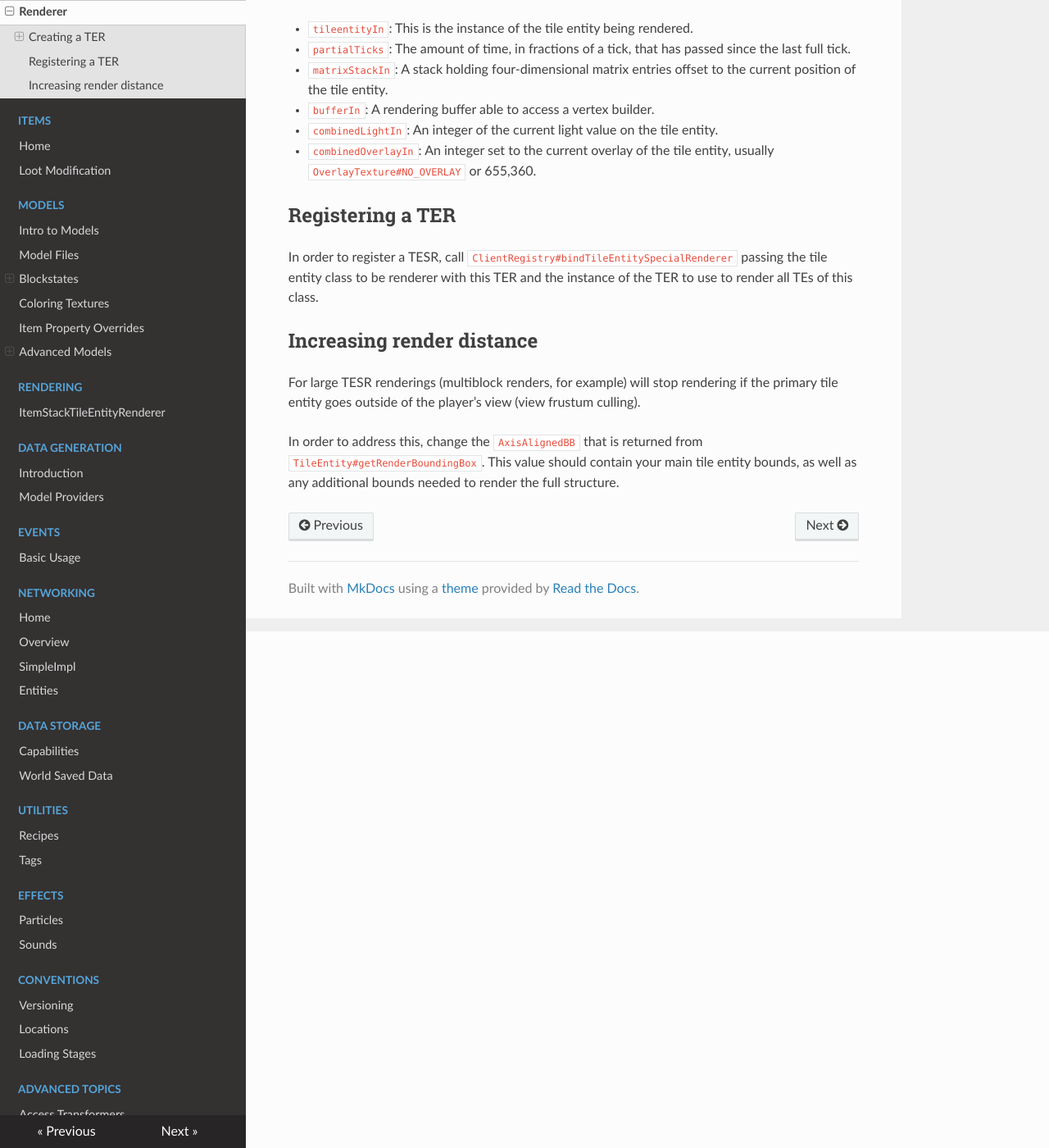
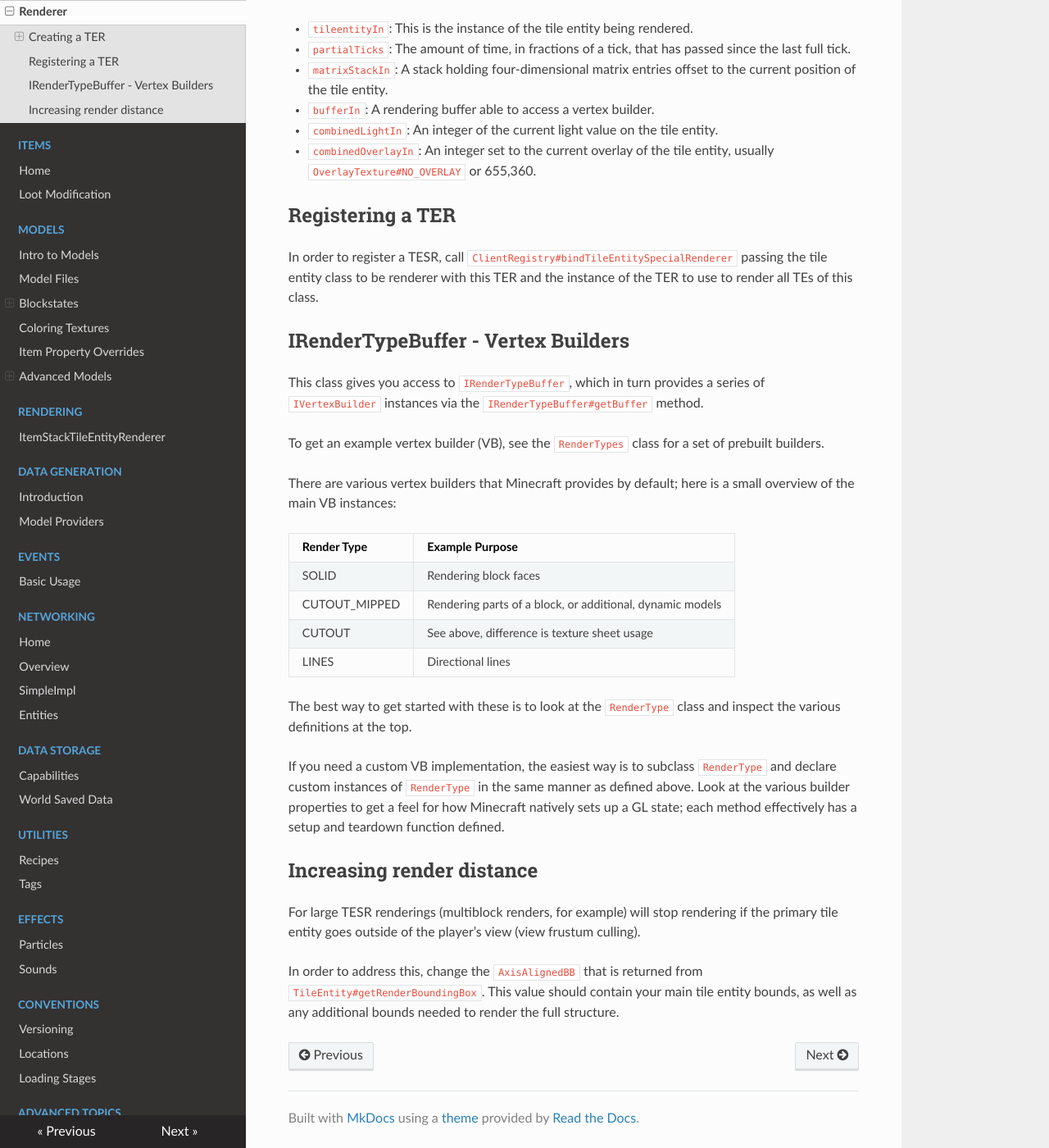
Before and after one commit to MinecraftForge/Documentation, an MkDocs documentation site: the page built from docs/tileentities/tesr.md, in a window 1280 px wide and 1400 px high, scrolled down 630 px. Shown: the whole window at 82% size. Built offline with MkDocs 1.6.1, drawn with Linux system fonts in a browser that asks for light colours; nearby versions of some CDN libraries.

Commit message:
Add information on IRenderTypeBuffer

```diff
--- a/docs/tileentities/tesr.md
+++ b/docs/tileentities/tesr.md
@@ -27,6 +27,25 @@ Registering a TER
 
 In order to register a TESR, call `ClientRegistry#bindTileEntitySpecialRenderer` passing the tile entity class to be renderer with this TER and the instance of the TER to use to render all TEs of this class.
 
+IRenderTypeBuffer - Vertex Builders
+-----------------------------------
+This class gives you access to `IRenderTypeBuffer`, which in turn provides a series of `IVertexBuilder` instances via the `IRenderTypeBuffer#getBuffer` method.
+
+To get an example vertex builder (VB), see the `RenderTypes` class for a set of prebuilt builders.
+
+There are various vertex builders that Minecraft provides by default; here is a small overview of the main VB instances:
+
+| Render Type |  Example Purpose
+| :---------- | :--------------
+| SOLID | Rendering block faces
+| CUTOUT_MIPPED | Rendering parts of a block, or additional, dynamic models
+| CUTOUT | See above, difference is texture sheet usage
+| LINES | Directional lines
+
+The best way to get started with these is to look at the `RenderType` class and inspect the various definitions at the top.
+
+If you need a custom VB implementation, the easiest way is to subclass `RenderType` and declare custom instances of `RenderType` in the same manner as defined above. Look at the various builder properties to get a feel for how Minecraft natively sets up a GL state; each method effectively has a setup and teardown function defined.
+
 Increasing render distance
 --------------------------
 
```
